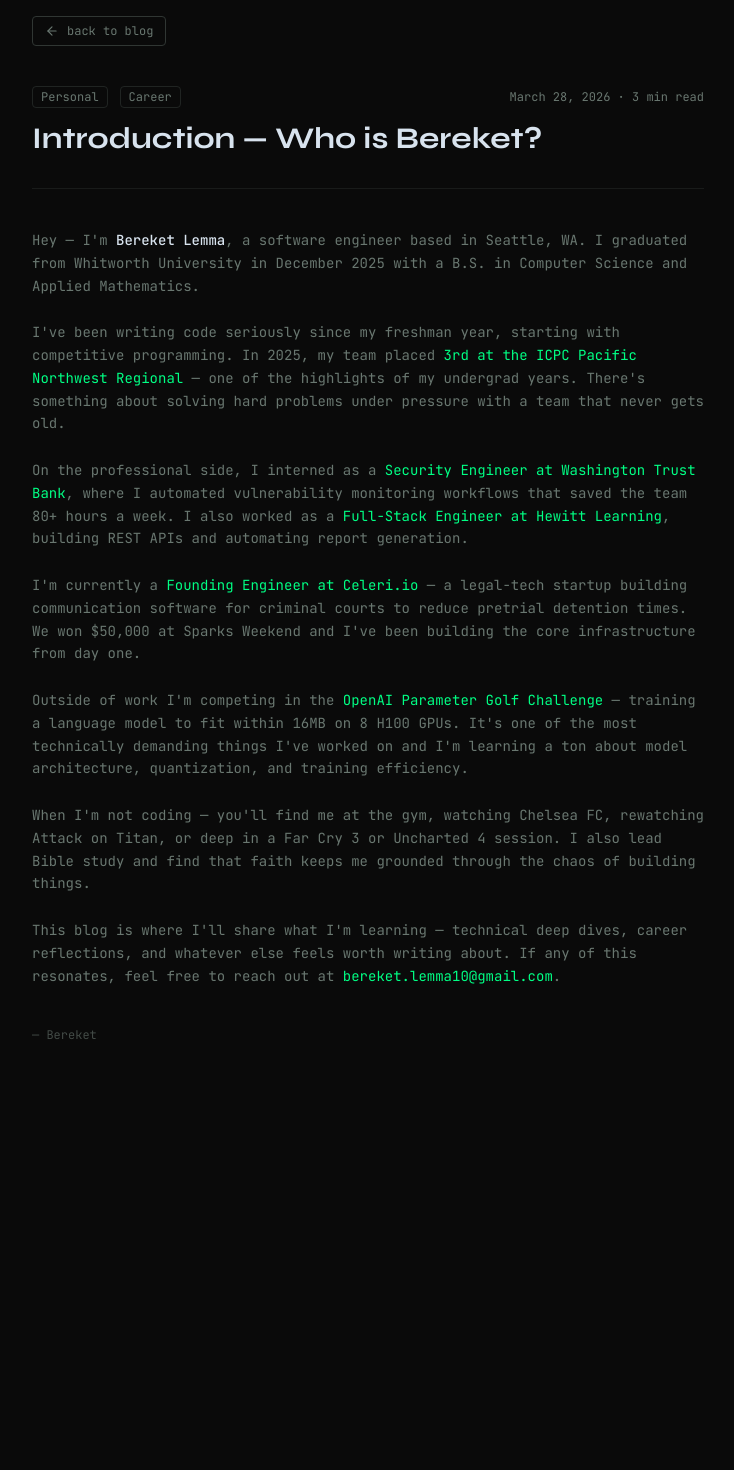
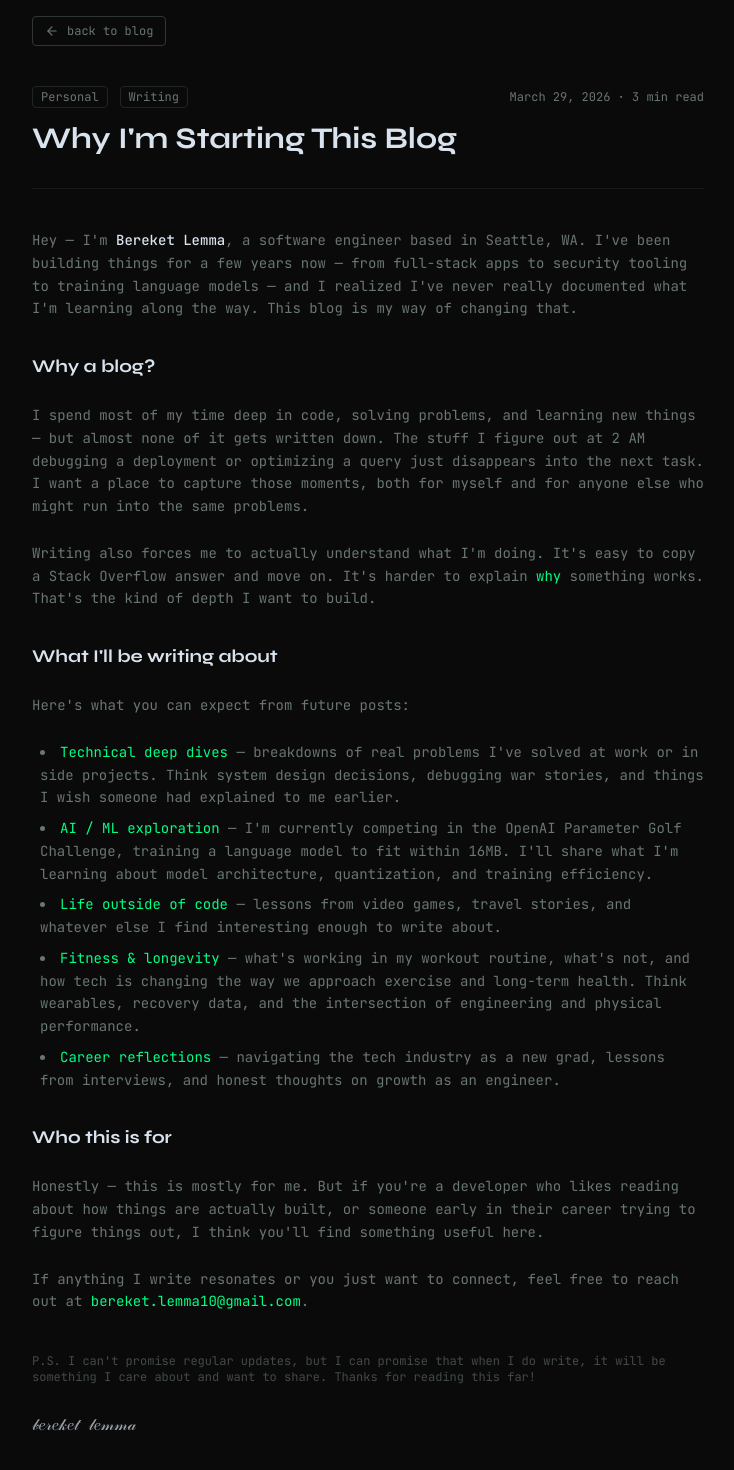
Before and after one commit to bereketlemma/bereket-portfolio, a Next.js app: page /blog/introduction in a window 1280 px wide. Shown: the part 160-1630 px from the top of the page, without its empty margins (272-1006 px from the left). Before the commit the page ends 1299 px from the top, so only its background shows below. Built offline with nearby package versions, Linux system fonts and the light colour scheme.

Commit message:
Update app/blog/introduction/page.tsx

```diff
--- a/app/blog/introduction/page.tsx
+++ b/app/blog/introduction/page.tsx
@@ -1,5 +1,11 @@
+import type { Metadata } from "next"
 import Link from "next/link"
 import { ArrowLeft } from "lucide-react"
+
+export const metadata: Metadata = {
+  title: "Why I'm Starting This Blog | Bereket Lemma",
+  description: "Why I'm starting a blog, what I plan to write about, and what you can expect in future posts.",
+}
 
 export default function IntroductionPost() {
   return (
@@ -16,13 +22,13 @@ export default function IntroductionPost() {
 
       {/* Header */}
       <div className="mb-8">
-        <div className="mb-3 flex items-center gap-3">
+        <div className="mb-3 flex flex-wrap items-center gap-2 sm:gap-3">
           <span className="rounded border border-border/60 px-2 py-0.5 font-mono text-xs text-muted-foreground">Personal</span>
-          <span className="rounded border border-border/60 px-2 py-0.5 font-mono text-xs text-muted-foreground">Career</span>
-          <span className="font-mono text-xs text-muted-foreground ml-auto">March 28, 2026 · 3 min read</span>
+          <span className="rounded border border-border/60 px-2 py-0.5 font-mono text-xs text-muted-foreground">Writing</span>
+          <span className="font-mono text-xs text-muted-foreground sm:ml-auto">March 29, 2026 · 3 min read</span>
         </div>
         <h1 className="font-syne text-3xl font-bold text-foreground">
-          Introduction — Who is Bereket?
+          Why I&apos;m Starting This Blog
         </h1>
       </div>
 
@@ -32,50 +38,72 @@ export default function IntroductionPost() {
       <div className="flex flex-col gap-6 text-sm leading-relaxed text-muted-foreground">
 
         <p>
-          Hey — I'm <span className="text-foreground font-medium">Bereket Lemma</span>, a software engineer based in Seattle, WA.
-          I graduated from Whitworth University in December 2025 with a B.S. in Computer Science and Applied Mathematics.
+          Hey — I&apos;m <span className="text-foreground font-medium">Bereket Lemma</span>, a software engineer based in Seattle, WA.
+          I&apos;ve been building things for a few years now — from full-stack apps to security tooling to training language models —
+          and I realized I&apos;ve never really documented what I&apos;m learning along the way. This blog is my way of changing that.
+        </p>
+
+        <h2 className="font-syne text-lg font-bold text-foreground mt-2">Why a blog?</h2>
+
+        <p>
+          I spend most of my time deep in code, solving problems, and learning new things — but almost none of it gets written down.
+          The stuff I figure out at 2 AM debugging a deployment or optimizing a query just disappears into the next task.
+          I want a place to capture those moments, both for myself and for anyone else who might run into the same problems.
         </p>
 
         <p>
-          I've been writing code seriously since my freshman year, starting with competitive programming.
-          In 2025, my team placed <span className="text-accent">3rd at the ICPC Pacific Northwest Regional</span> — one of the highlights of my undergrad years.
-          There's something about solving hard problems under pressure with a team that never gets old.
+          Writing also forces me to actually understand what I&apos;m doing. It&apos;s easy to copy a Stack Overflow answer and move on.
+          It&apos;s harder to explain <span className="text-accent">why</span> something works. That&apos;s the kind of depth I want to build.
+        </p>
+
+        <h2 className="font-syne text-lg font-bold text-foreground mt-2">What I&apos;ll be writing about</h2>
+
+        <p>
+          Here&apos;s what you can expect from future posts:
+        </p>
+
+        <ul className="list-disc list-inside flex flex-col gap-2 pl-2">
+          <li>
+            <span className="text-accent">Technical deep dives</span> — breakdowns of real problems I&apos;ve solved at work or in side projects.
+            Think system design decisions, debugging war stories, and things I wish someone had explained to me earlier.
+          </li>
+          <li>
+            <span className="text-accent">AI / ML exploration</span> — I&apos;m currently competing in the OpenAI Parameter Golf Challenge,
+            training a language model to fit within 16MB. I&apos;ll share what I&apos;m learning about model architecture, quantization, and training efficiency.
+          </li>
+          <li>
+            <span className="text-accent">Life outside of code</span> — lessons from video games, travel stories,
+            and whatever else I find interesting enough to write about.
+          </li>
+          <li>
+            <span className="text-accent">Fitness & longevity</span> — what&apos;s working in my workout routine, what&apos;s not,
+            and how tech is changing the way we approach exercise and long-term health. Think wearables, recovery data, and the intersection of engineering and physical performance.
+          </li>
+          <li>
+            <span className="text-accent">Career reflections</span> — navigating the tech industry as a new grad, lessons from interviews,
+            and honest thoughts on growth as an engineer.
+          </li>
+        </ul>
+
+        <h2 className="font-syne text-lg font-bold text-foreground mt-2">Who this is for</h2>
+
+        <p>
+          Honestly — this is mostly for me. But if you&apos;re a developer who likes reading about how things are actually built,
+          or someone early in their career trying to figure things out, I think you&apos;ll find something useful here.
         </p>
 
         <p>
-          On the professional side, I interned as a <span className="text-accent">Security Engineer at Washington Trust Bank</span>,
-          where I automated vulnerability monitoring workflows that saved the team 80+ hours a week.
-          I also worked as a <span className="text-accent">Full-Stack Engineer at Hewitt Learning</span>, building REST APIs and automating report generation.
-        </p>
-
-        <p>
-          I'm currently a <span className="text-accent">Founding Engineer at Celeri.io</span> — a legal-tech startup building
-          communication software for criminal courts to reduce pretrial detention times. We won $50,000 at Sparks Weekend and
-          I've been building the core infrastructure from day one.
-        </p>
-
-        <p>
-          Outside of work I'm competing in the <span className="text-accent">OpenAI Parameter Golf Challenge</span> — training a
-          language model to fit within 16MB on 8 H100 GPUs. It's one of the most technically demanding things I've worked on
-          and I'm learning a ton about model architecture, quantization, and training efficiency.
-        </p>
-
-        <p>
-          When I'm not coding — you'll find me at the gym, watching Chelsea FC, rewatching Attack on Titan,
-          or deep in a Far Cry 3 or Uncharted 4 session. I also lead Bible study and find that faith keeps me grounded
-          through the chaos of building things.
-        </p>
-
-        <p>
-          This blog is where I'll share what I'm learning — technical deep dives, career reflections, and whatever
-          else feels worth writing about. If any of this resonates, feel free to reach out at{" "}
+          If anything I write resonates or you just want to connect, feel free to reach out at{" "}
           <a href="mailto:bereket.lemma10@gmail.com" className="text-accent hover:underline">
             bereket.lemma10@gmail.com
           </a>.
         </p>
 
         <p className="font-mono text-xs text-muted-foreground/60 mt-4">
-          — Bereket
+            P.S. I can't promise regular updates, but I can promise that when I do write, it will be something I care about and want to share. Thanks for reading this far!
+        </p>
+        <p className="mt-1 text-base text-foreground/70">
+          𝒷𝑒𝓇𝑒𝓀𝑒𝓉 𝓁𝑒𝓂𝓂𝒶
         </p>
 
       </div>
```
